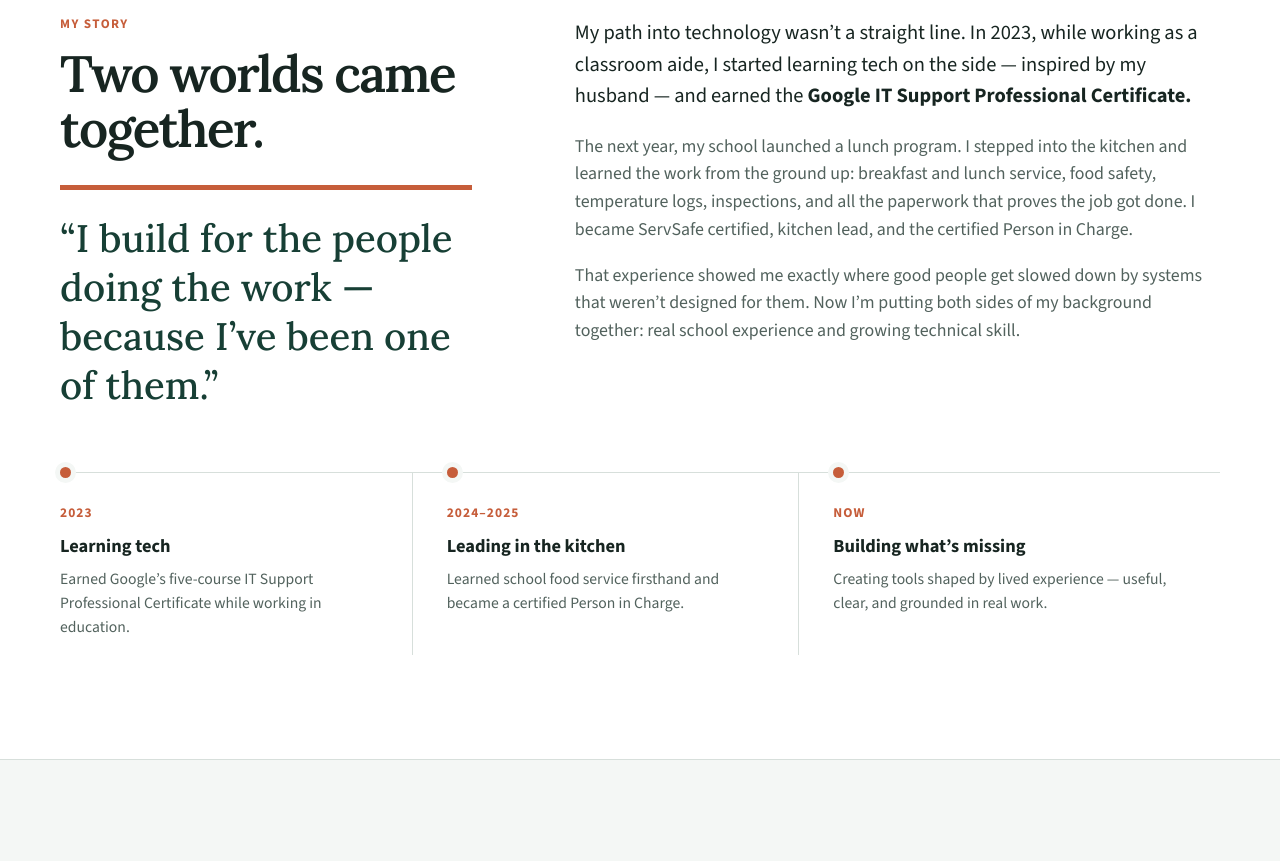
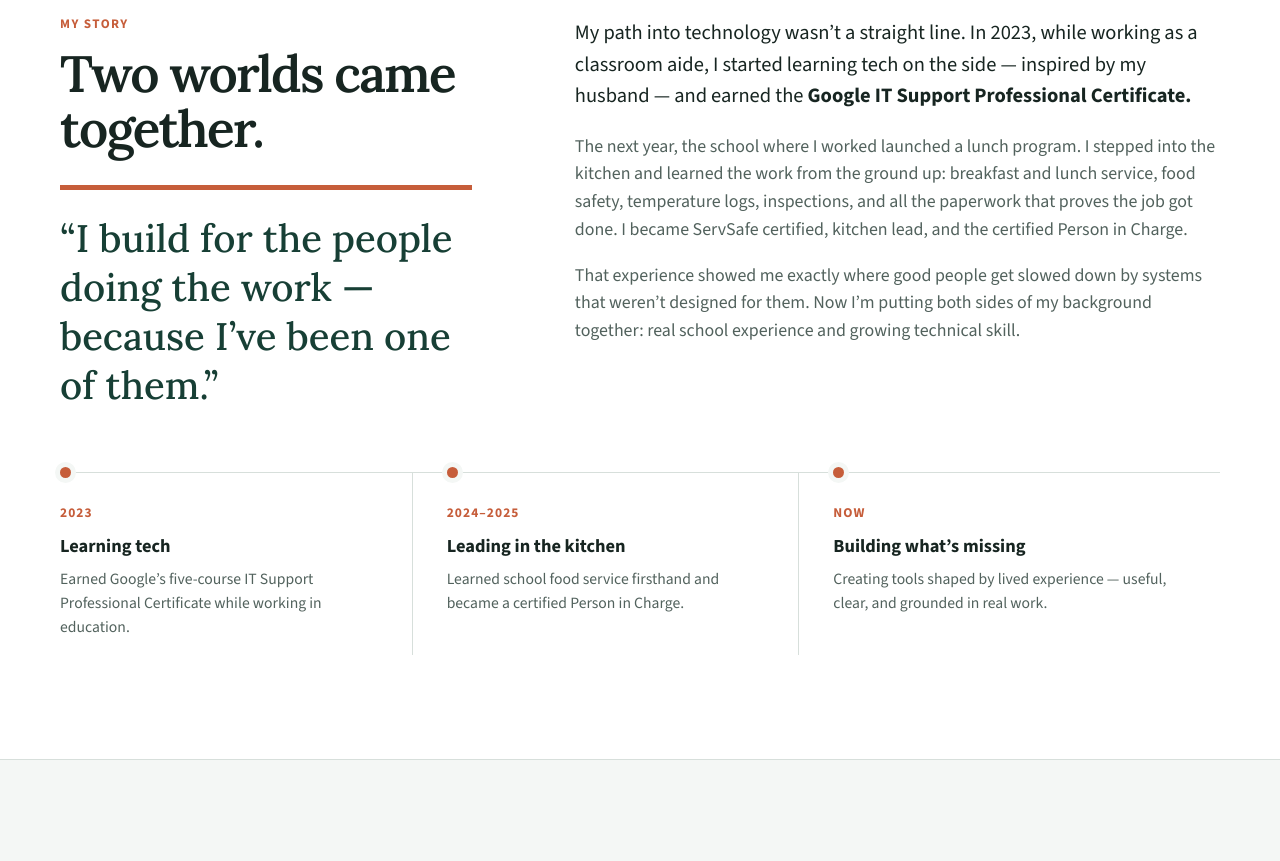
Before and after one commit to kelli-dotcom/kelli-dotcom.github.io, a plain HTML site: page index.html in a window 1280 px wide. Shown: the part 980-1841 px from the top of the page. Drawn offline with nearby package versions, Linux system fonts and the light colour scheme.

Commit message:
fix(story): clarify working at the school that launched a lunch program

```diff
--- a/index.html
+++ b/index.html
@@ -426,7 +426,7 @@
         </div>
         <div class="story-copy">
           <p>My path into technology wasn’t a straight line. In 2023, while working as a classroom aide, I started learning tech on the side — inspired by my husband — and earned the <strong>Google IT Support Professional Certificate.</strong></p>
-          <p>The next year, my school launched a lunch program. I stepped into the kitchen and learned the work from the ground up: breakfast and lunch service, food safety, temperature logs, inspections, and all the paperwork that proves the job got done. I became ServSafe certified, kitchen lead, and the certified Person in Charge.</p>
+          <p>The next year, the school where I worked launched a lunch program. I stepped into the kitchen and learned the work from the ground up: breakfast and lunch service, food safety, temperature logs, inspections, and all the paperwork that proves the job got done. I became ServSafe certified, kitchen lead, and the certified Person in Charge.</p>
           <p>That experience showed me exactly where good people get slowed down by systems that weren’t designed for them. Now I’m putting both sides of my background together: real school experience and growing technical skill.</p>
         </div>
       </div>
```
